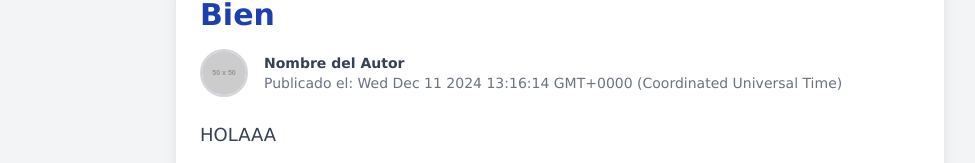
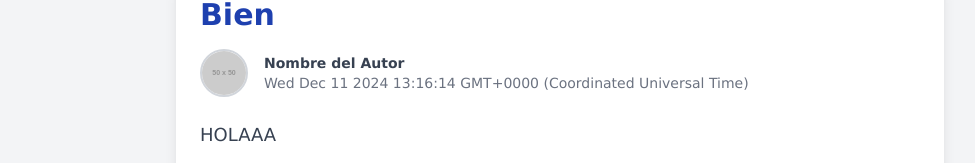
Before and after one commit to eliceoflmov72/Atlas, an Angular app: page /explore/post/1 in a window 1280 px wide. Shown: the part 163-326 px from the top of the page, without its empty margins (80-1055 px from the left). Built offline with nearby package versions, Linux system fonts and the light colour scheme.

Commit message:
`Remove unnecessary interpolation in post creation date display`

```diff
--- a/src/app/pages/explore/post/post.component.html
+++ b/src/app/pages/explore/post/post.component.html
@@ -13,7 +13,7 @@
         <div>
           <p class="text-sm font-semibold text-gray-700">Nombre del Autor</p>
           <p class="text-sm text-gray-500">
-            Publicado el: {{post.creationDate}}
+            {{post.creationDate}}
           </p>
         </div>
       </div>
```
